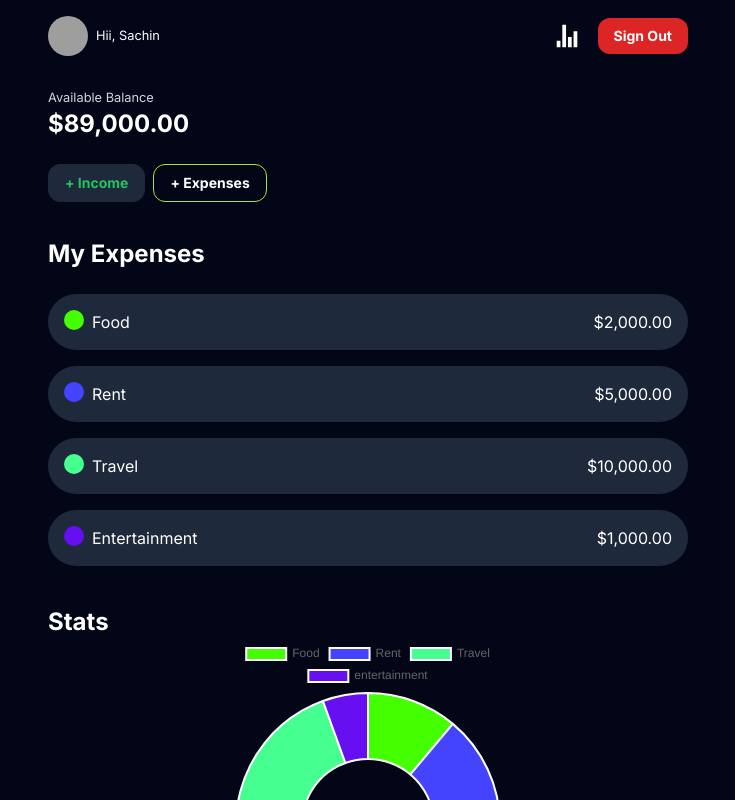
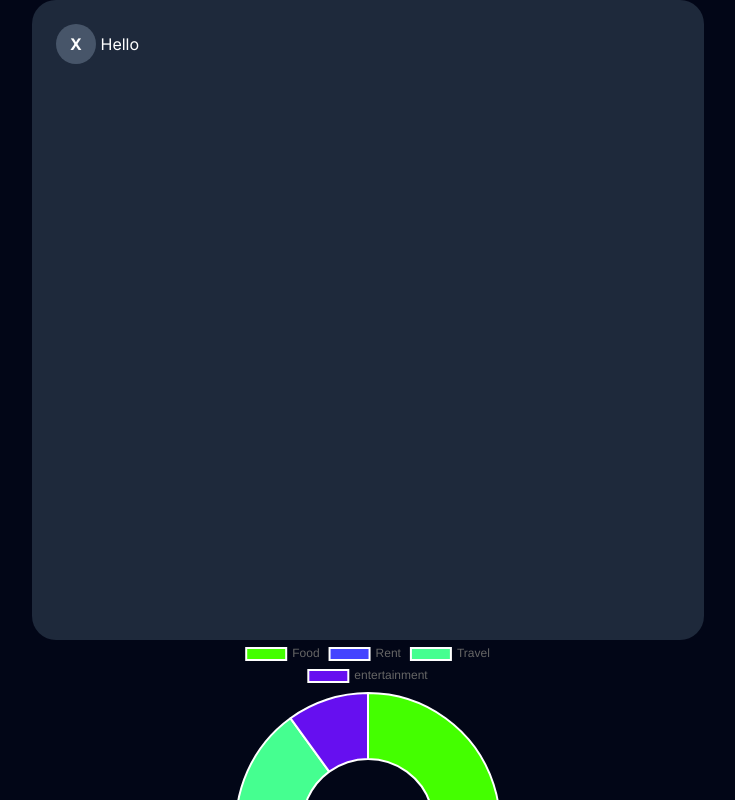
Before and after one commit to Imsachin010/finance-tracker, a Next.js app: page / in a window 1280 px wide. Shown: the top 800 px of the page, without its empty margins (272-1007 px from the left). Built offline with nearby package versions, Linux system fonts and the light colour scheme; grey boxes are pictures that could not be loaded.

Commit message:
Have created model ,  side bar page for buttons

```diff
--- a/app/globals.css
+++ b/app/globals.css
@@ -4,7 +4,7 @@
 
 @layer base{
     body{
-        @apply text-white bg-slate-950;
+        @apply text-white bg-slate-950 relative;
     }
 
     button{
--- a/app/page.js
+++ b/app/page.js
@@ -1,8 +1,11 @@
 "use client"; // ixes the chart problem from client side
 import {currencyFormatter} from "@/lib/utils";
 import ExpenseCat from "@/components/ExpenseCat";
+import Model from "@/components/Model";
 import {Chart as ChartJS, ArcElement, Tooltip, Legend} from 'chart.js';
 import { Doughnut } from "react-chartjs-2";
+// to use logic open/close Modal we import it
+import {useState} from 'react';
 
 ChartJS.register(ArcElement, Tooltip, Legend);
 // creating a Dummy data
@@ -10,7 +13,7 @@ const DUMMY_EXPENSES = [
   {
     id: 1,
     title: "Food",
-    total: 2000,
+    total: 12000,
     color: "#44ff00"
   },
   {
@@ -28,12 +31,17 @@ const DUMMY_EXPENSES = [
   {
     id: 4,
     title: "entertainment",
-    total: 1000,
+    total: 3000,
     color: "#660ff0"
   },
 ]
 export default function Home() {
+
+const [modelIsopen, setModelIsopen] = useState(true);
   return (
+    <>
+      {/* Model */}
+      <Model show={modelIsopen} onClose={setModelIsopen}> Hello </Model>
       <main className="container max-w-2xl px-4 mx-auto">
         <section className="py-3">
           <small className="text-gray-300 text-md">Available Balance</small>
@@ -42,8 +50,10 @@ export default function Home() {
         </section>
 
         <section className="flex item-center gap-2 py-3">
-      <button  className="btn btn-primary">+ Income</button>
-      <button  className="btn btn-primary-outline">+ Expenses</button>
+          <button
+          onClick={ () => {setModelIsopen(true)}} className="btn btn-primary">+ Income</button>
+          <button
+          onClick={ () => {setModelIsopen(true)}} className="btn btn-primary-outline">+ Expenses</button>
         </section>
 
         {/* Expenses */}
@@ -80,5 +90,6 @@ export default function Home() {
           </div>
         </section>
       </main>
+    </>
   );
 }
--- /dev/null
+++ b/components/Model.js
@@ -0,0 +1,16 @@
+function Model({show, onClose, children}){
+    return (
+        <div style={{
+            transform: show ? 'translateX(0%)' : 'translateX(-200%)'
+          }} className="absolute top-0 left-0 w-full h-full z-10 transition-all duration-500">
+            <div className="container mx-auto max-w-2xl h-[80vh] rounded-3xl bg-slate-800  py-6 px-6">
+              <button onClick={() => {
+                onClose(false);
+              }} className="w-10 h-10 mb-4 font-bold rounded-full bg-slate-600">X</button>
+              {children}
+
+            </div>
+          </div>
+    )
+}
+export default Model;
```
Lines whose indentation alone changed are shown as unchanged.
